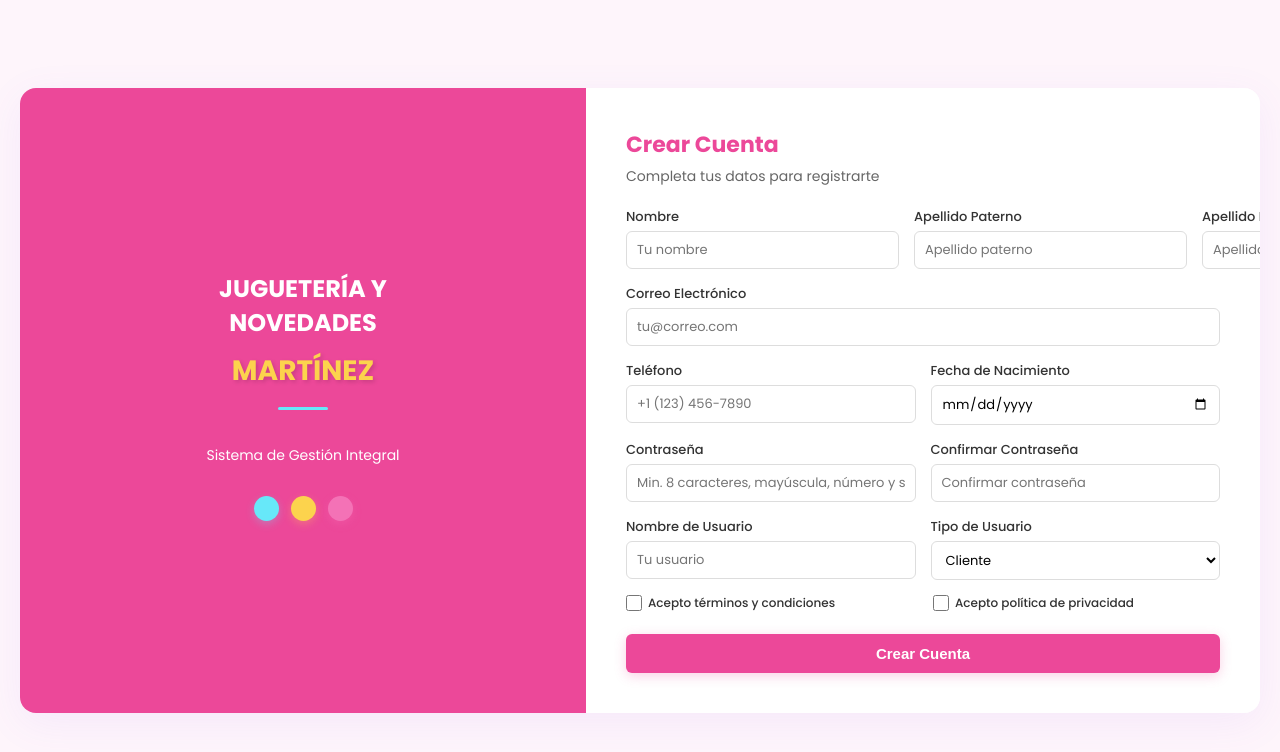
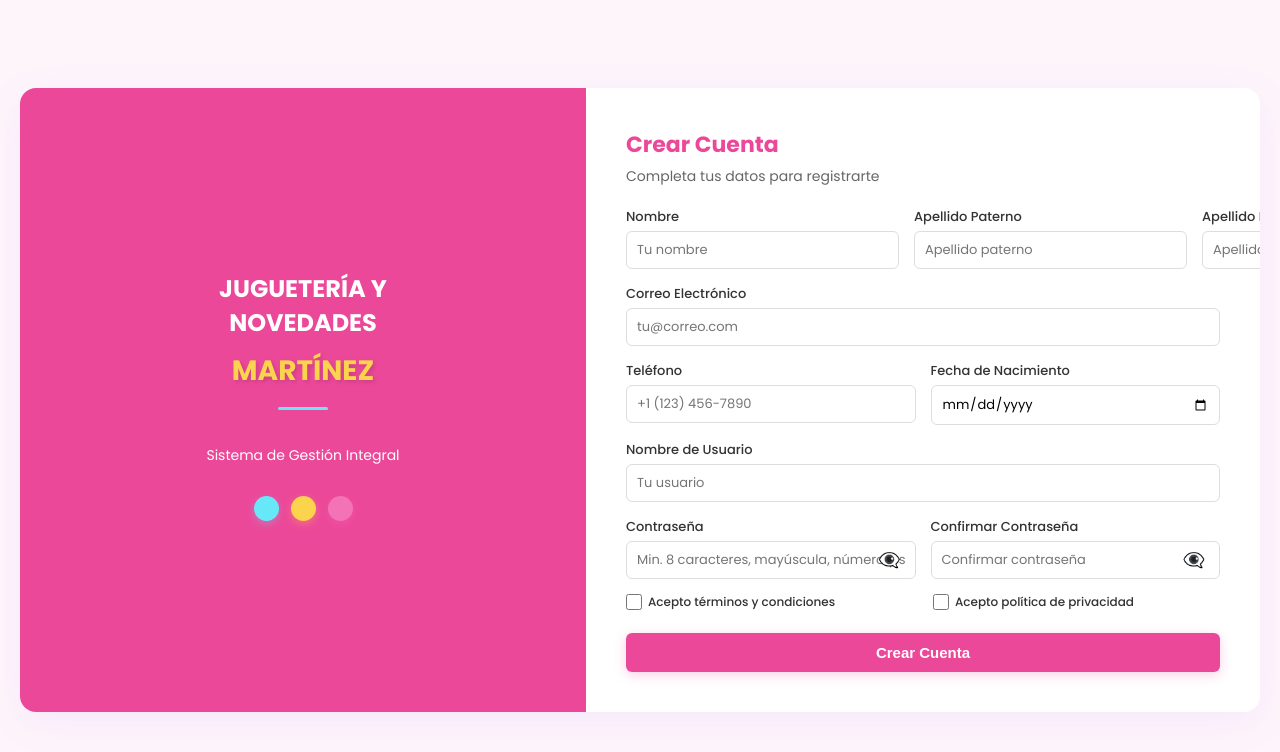
Before and after one commit to martinez-Diana/FRONTJugueteria, a React (Vite) app: page /register in a window 1280 px wide. Shown: the top 752 px of the page. Built offline with nearby package versions, Linux system fonts and the light colour scheme; no server answers.

Commit message:
Actualizazion

```diff
--- a/src/pages/Register.jsx
+++ b/src/pages/Register.jsx
@@ -1,6 +1,6 @@
 import React, { useState } from "react";
-import { Link } from "react-router-dom";
-import API from "../api"; // ← AGREGAR ESTA LÍNEA
+import { useNavigate } from "react-router-dom";
+import API from "../api";
 
 const styles = `
   @import url("https://fonts.googleapis.com/css2?family=Poppins:wght@400;500;600;700&display=swap");
@@ -138,6 +138,35 @@ const styles = `
   .form-group {
     display: flex;
     flex-direction: column;
+  }
+
+  .password-input-wrapper {
+    position: relative;
+    display: flex;
+    align-items: center;
+  }
+
+  .password-input-wrapper input {
+    flex: 1;
+    padding-right: 40px;
+  }
+
+  .toggle-password {
+    position: absolute;
+    right: 10px;
+    background: none;
+    border: none;
+    cursor: pointer;
+    font-size: 18px;
+    color: #666;
+    padding: 5px;
+    display: flex;
+    align-items: center;
+    justify-content: center;
+  }
+
+  .toggle-password:hover {
+    color: #ec4899;
   }
 
   label {
@@ -356,6 +385,7 @@ const styles = `
 `;
 
 const Register = () => {
+  const navigate = useNavigate();
   const [formData, setFormData] = useState({
     firstName: "",
     lastName: "",
@@ -366,16 +396,20 @@ const Register = () => {
     password: "",
     confirmPassword: "",
     username: "",
-    userType: "Cliente",
     termsAccepted: false,
     privacyAccepted: false,
   });
 
   const [error, setError] = useState("");
   const [success, setSuccess] = useState("");
+  const [nameValidation, setNameValidation] = useState({ valid: null, message: "" });
+  const [lastNameValidation, setLastNameValidation] = useState({ valid: null, message: "" });
+  const [motherLastNameValidation, setMotherLastNameValidation] = useState({ valid: null, message: "" });
   const [emailValidation, setEmailValidation] = useState({ valid: null, message: "" });
   const [birthDateValidation, setBirthDateValidation] = useState({ valid: null, message: "" });
   const [passwordFocus, setPasswordFocus] = useState(false);
+  const [showPassword, setShowPassword] = useState(false);
+  const [showConfirmPassword, setShowConfirmPassword] = useState(false);
 
   const handleChange = (e) => {
     const { name, value, type, checked } = e.target;
@@ -385,12 +419,48 @@ const Register = () => {
     });
 
     // Validaciones en tiempo real
+    if (name === "firstName") {
+      validateName(value, setNameValidation, "nombre");
+    }
+    if (name === "lastName") {
+      validateName(value, setLastNameValidation, "apellido paterno");
+    }
+    if (name === "motherLastName") {
+      validateName(value, setMotherLastNameValidation, "apellido materno");
+    }
     if (name === "email") {
       validateEmail(value);
     }
     if (name === "birthDate") {
       validateBirthDate(value);
     }
+  };
+
+  const validateName = (name, setValidation, fieldName) => {
+    if (!name) {
+      setValidation({ valid: null, message: "" });
+      return;
+    }
+
+    // Solo permite letras y espacios
+    const nameRegex = /^[a-zA-ZáéíóúÁÉÍÓÚñÑ\s]+$/;
+
+    if (!nameRegex.test(name)) {
+      setValidation({ valid: false, message: `El ${fieldName} solo puede contener letras` });
+      return;
+    }
+
+    if (name.trim().length < 2) {
+      setValidation({ valid: false, message: `El ${fieldName} debe tener al menos 2 caracteres` });
+      return;
+    }
+
+    if (name.trim().length > 50) {
+      setValidation({ valid: false, message: `El ${fieldName} no puede exceder 50 caracteres` });
+      return;
+    }
+
+    setValidation({ valid: true, message: `✓ ${fieldName.charAt(0).toUpperCase() + fieldName.slice(1)} válido` });
   };
 
   const validateEmail = (email) => {
@@ -406,41 +476,7 @@ const Register = () => {
       return;
     }
 
-    const domain = email.split("@")[1]?.toLowerCase();
-
-    // Dominios para cada tipo de usuario
-    const adminDomains = ["admin.jugueteria.com", "admin.martinez.com"];
-    const employeeDomains = ["empleado.jugueteria.com", "staff.martinez.com"];
-    const clientDomains = ["gmail.com", "hotmail.com", "outlook.com", "yahoo.com"];
-
-    if (formData.userType === "Administrador") {
-      if (adminDomains.includes(domain)) {
-        setEmailValidation({ valid: true, message: "✓ Correo válido para Administrador" });
-      } else {
-        setEmailValidation({
-          valid: false,
-          message: `Para Administrador usa: ${adminDomains.join(", ")}`
-        });
-      }
-    } else if (formData.userType === "Empleado") {
-      if (employeeDomains.includes(domain)) {
-        setEmailValidation({ valid: true, message: "✓ Correo válido para Empleado" });
-      } else {
-        setEmailValidation({
-          valid: false,
-          message: `Para Empleado usa: ${employeeDomains.join(", ")}`
-        });
-      }
-    } else {
-      if (clientDomains.some(d => domain?.includes(d))) {
     setEmailValidation({ valid: true, message: "✓ Correo válido" });
-      } else {
-        setEmailValidation({
-          valid: false,
-          message: "Usa correos comunes: Gmail, Hotmail, Outlook, Yahoo"
-        });
-      }
-    }
   };
 
   const validateBirthDate = (date) => {
@@ -455,7 +491,6 @@ const Register = () => {
     const monthDiff = today.getMonth() - birthDate.getMonth();
     const dayDiff = today.getDate() - birthDate.getDate();
 
-    // Ajustar edad si aún no ha cumplido años este año
     const actualAge = (monthDiff < 0 || (monthDiff === 0 && dayDiff < 0)) ? age - 1 : age;
 
     if (birthDate > today) {
@@ -506,23 +541,22 @@ const Register = () => {
       password,
       confirmPassword,
       username,
-      userType,
       termsAccepted,
       privacyAccepted,
     } = formData;
 
-    if (!firstName.trim()) {
-      setError("El nombre es requerido");
+    if (!nameValidation.valid) {
+      setError("El nombre no es válido");
       return;
     }
 
-    if (!lastName.trim()) {
-      setError("El apellido paterno es requerido");
+    if (!lastNameValidation.valid) {
+      setError("El apellido paterno no es válido");
       return;
     }
 
-    if (!motherLastName.trim()) {
-      setError("El apellido materno es requerido");
+    if (!motherLastNameValidation.valid) {
+      setError("El apellido materno no es válido");
       return;
     }
 
@@ -532,7 +566,7 @@ const Register = () => {
     }
 
     if (!emailValidation.valid) {
-      setError("Corrige el correo electrónico según tu tipo de usuario");
+      setError("Corrige el correo electrónico");
       return;
     }
 
@@ -566,29 +600,19 @@ try {
         birthdate: birthDate,
         username: username,
         password: password,
-    role_id: userType === "Cliente" ? 3 : userType === "Empleado" ? 2 : 1
+        role_id: 3 // Por defecto todos se registran como Cliente
       });
 
       const data = response.data;
       setSuccess(data.message);
-      setFormData({
-        firstName: "",
-        lastName: "",
-        motherLastName: "",
-        email: "",
-        phone: "",
-        birthDate: "",
-        password: "",
-        confirmPassword: "",
-        username: "",
-        userType: "Cliente",
-        termsAccepted: false,
-        privacyAccepted: false,
-      });
-      setEmailValidation({ valid: null, message: "" });
-      setBirthDateValidation({ valid: null, message: "" });
+
+      // Redirigir al login después de 1.5 segundos
+      setTimeout(() => {
+        navigate("/login");
+      }, 1500);
+
     } catch (error) {
-      setError("Error en la conexión con el servidor");
+      setError(error.response?.data?.message || "Error en la conexión con el servidor");
     }
   };
 
@@ -621,8 +645,7 @@ try {
               {error && <div className="error-message">❌ {error}</div>}
               {success && (
                 <div className="success-message">
-                  ✅ {success} <br />
-                  <Link to="/login">Iniciar sesión</Link>
+                  ✅ {success} Redirigiendo al inicio de sesión...
                 </div>
               )}
 
@@ -636,8 +659,17 @@ try {
                     value={formData.firstName}
                     onChange={handleChange}
                     placeholder="Tu nombre"
+                    className={
+                      nameValidation.valid === true ? "input-success" :
+                      nameValidation.valid === false ? "input-error" : ""
+                    }
                     required
                   />
+                  {nameValidation.message && (
+                    <div className={`validation-message ${nameValidation.valid ? "success" : "error"}`}>
+                      {nameValidation.message}
+                    </div>
+                  )}
                 </div>
                 <div className="form-group">
                   <label htmlFor="lastName">Apellido Paterno</label>
@@ -648,8 +680,17 @@ try {
                     value={formData.lastName}
                     onChange={handleChange}
                     placeholder="Apellido paterno"
+                    className={
+                      lastNameValidation.valid === true ? "input-success" :
+                      lastNameValidation.valid === false ? "input-error" : ""
+                    }
                     required
                   />
+                  {lastNameValidation.message && (
+                    <div className={`validation-message ${lastNameValidation.valid ? "success" : "error"}`}>
+                      {lastNameValidation.message}
+                    </div>
+                  )}
                 </div>
                 <div className="form-group">
                   <label htmlFor="motherLastName">Apellido Materno</label>
@@ -660,8 +701,17 @@ try {
                     value={formData.motherLastName}
                     onChange={handleChange}
                     placeholder="Apellido materno"
+                    className={
+                      motherLastNameValidation.valid === true ? "input-success" :
+                      motherLastNameValidation.valid === false ? "input-error" : ""
+                    }
                     required
                   />
+                  {motherLastNameValidation.message && (
+                    <div className={`validation-message ${motherLastNameValidation.valid ? "success" : "error"}`}>
+                      {motherLastNameValidation.message}
+                    </div>
+                  )}
                 </div>
               </div>
 
@@ -724,11 +774,27 @@ try {
                 </div>
               </div>
 
+              <div className="form-row full">
+                <div className="form-group">
+                  <label htmlFor="username">Nombre de Usuario</label>
+                  <input
+                    type="text"
+                    id="username"
+                    name="username"
+                    value={formData.username}
+                    onChange={handleChange}
+                    placeholder="Tu usuario"
+                    required
+                  />
+                </div>
+              </div>
+
               <div className="form-row">
                 <div className="form-group">
                   <label htmlFor="password">Contraseña</label>
+                  <div className="password-input-wrapper">
                     <input
-                    type="password"
+                      type={showPassword ? "text" : "password"}
                       id="password"
                       name="password"
                       value={formData.password}
@@ -738,6 +804,14 @@ try {
                       className={isPasswordValid() ? "input-success" : ""}
                       required
                     />
+                    <button
+                      type="button"
+                      className="toggle-password"
+                      onClick={() => setShowPassword(!showPassword)}
+                    >
+                      {showPassword ? "👁️" : "👁️‍🗨️"}
+                    </button>
+                  </div>
                   {(passwordFocus || formData.password) && (
                     <div className={`password-requirements ${formData.password ? "active" : ""}`}>
                       <div className={`requirement ${passwordReq.length ? "met" : "unmet"}`}>
@@ -757,8 +831,9 @@ try {
                 </div>
                 <div className="form-group">
                   <label htmlFor="confirmPassword">Confirmar Contraseña</label>
+                  <div className="password-input-wrapper">
                     <input
-                    type="password"
+                      type={showConfirmPassword ? "text" : "password"}
                       id="confirmPassword"
                       name="confirmPassword"
                       value={formData.confirmPassword}
@@ -773,6 +848,14 @@ try {
                       }
                       required
                     />
+                    <button
+                      type="button"
+                      className="toggle-password"
+                      onClick={() => setShowConfirmPassword(!showConfirmPassword)}
+                    >
+                      {showConfirmPassword ? "👁️" : "👁️‍🗨️"}
+                    </button>
+                  </div>
                   {formData.confirmPassword && formData.password !== formData.confirmPassword && (
                     <div className="validation-message error">
                       Las contraseñas no coinciden
@@ -783,39 +866,6 @@ try {
                       ✓ Las contraseñas coinciden
                     </div>
                   )}
-                </div>
-              </div>
-
-              <div className="form-row">
-                <div className="form-group">
-                  <label htmlFor="username">Nombre de Usuario</label>
-                  <input
-                    type="text"
-                    id="username"
-                    name="username"
-                    value={formData.username}
-                    onChange={handleChange}
-                    placeholder="Tu usuario"
-                    required
-                  />
-                </div>
-                <div className="form-group">
-                  <label htmlFor="userType">Tipo de Usuario</label>
-                  <select
-                    id="userType"
-                    name="userType"
-                    value={formData.userType}
-                    onChange={(e) => {
-                      handleChange(e);
-                      // Re-validar email cuando cambie el tipo de usuario
-                      if (formData.email) validateEmail(formData.email);
-                    }}
-                    required
-                  >
-                    <option value="Cliente">Cliente</option>
-                    <option value="Empleado">Empleado</option>
-                    <option value="Administrador">Administrador</option>
-                  </select>
                 </div>
               </div>
 
```
Lines whose indentation alone changed are shown as unchanged.
